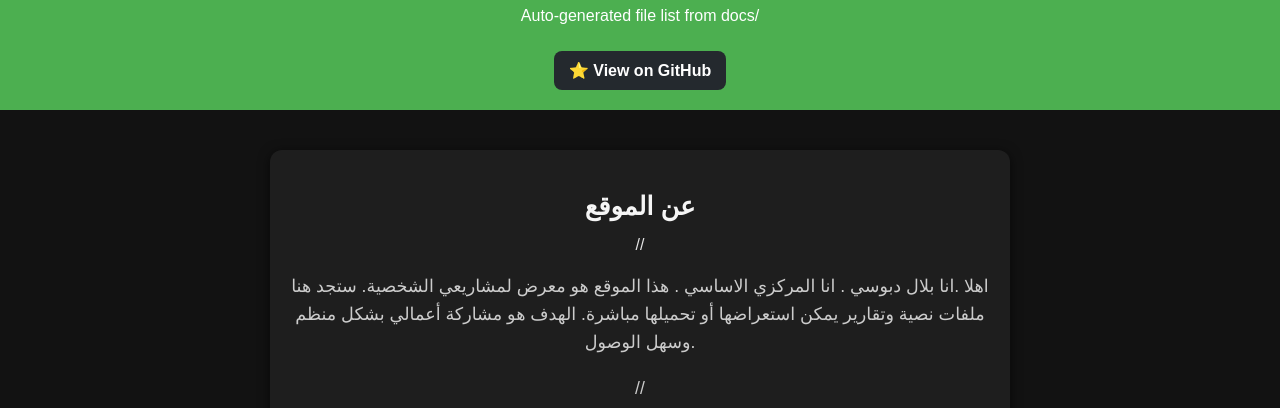
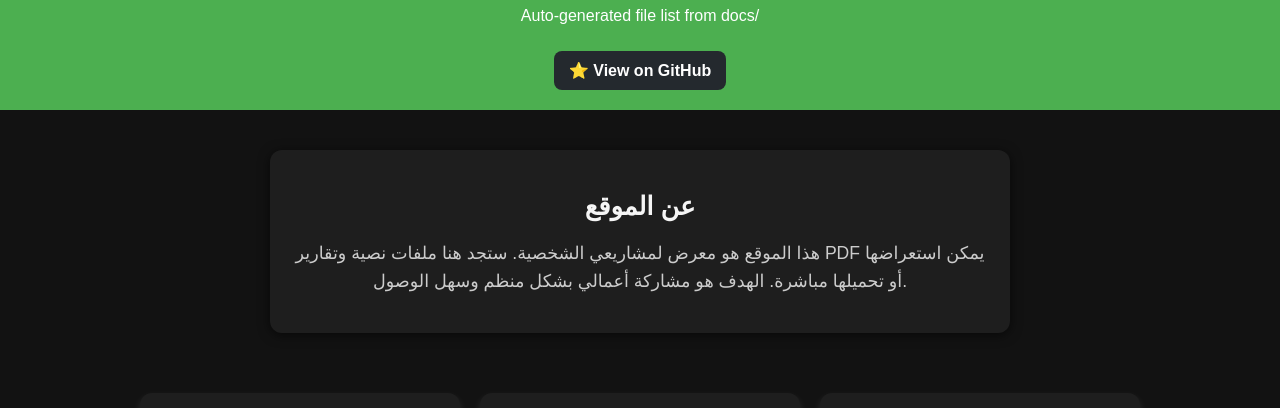
Before and after one commit to IPrincipalCentral2/website1, a plain HTML site: page index.html in a window 1280 px wide. Shown: the part 93-501 px from the top of the page. Drawn offline with Linux system fonts and the light colour scheme.

Commit message:
Update index.html

```diff
--- a/index.html
+++ b/index.html
@@ -14,21 +14,20 @@
 
 
 
+  <section class="intro">
+  <h2 class="intro-title">عن الموقع</h2>
+  <div class="intro-text">
+
+    <p>
+
+      هذا الموقع هو معرض لمشاريعي الشخصية.
+      ستجد هنا ملفات نصية وتقارير PDF يمكن استعراضها أو تحميلها مباشرة.
+      الهدف هو مشاركة أعمالي بشكل منظم وسهل الوصول.
 
 
-  <section class="intro">
-    <h2 class="intro-title">عن الموقع</h2>
-      //<div class="intro-text">
-      <p>
-
-
-اهلا .انا بلال دبوسي .
-
-انا المركزي الاساسي .
-
-
-
-هذا الموقع هو معرض لمشاريعي الشخصية. ستجد هنا ملفات نصية وتقارير  يمكن استعراضها أو تحميلها مباشرة. الهدف هو مشاركة أعمالي بشكل منظم وسهل الوصول.
+    </p>
+  </div>
+  </section>
 
 
 
@@ -36,9 +35,8 @@
 
 
 
-      </p>
-    //</div>
-  </section>
+
+
 
 
   <div class="container" id="cards"></div>
```
